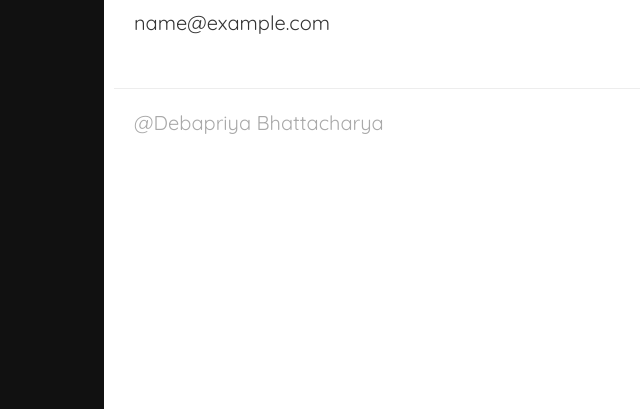
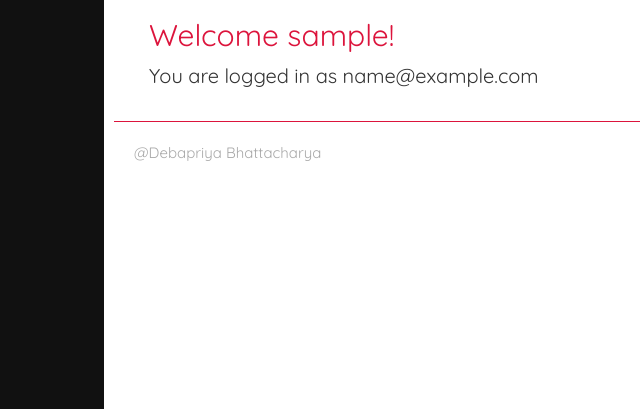
Before and after one commit to Code-Institute-Submissions/debapriya9b-onlineShop, a Django app: page /accounts/profile/ in a window 1360 px wide. Shown: the part 391-800 px from the top of the page, without its empty margins (56-696 px from the left). Run offline with Django 3.2, Linux system fonts and the light colour scheme; the visitor is signed in with stand-in values (Sample User, id 1); data comes from the database, SQL or seed files in the repository; some libraries are stand-ins or nearby versions; some web fonts are replaced.

Commit message:
Profile page modified,footer style changed

```diff
--- a/accounts/templates/profile.html
+++ b/accounts/templates/profile.html
@@ -4,7 +4,9 @@
 {% block page_heading %}{{ user }}'s Profile{% endblock %}
 
 {% block content %}
+<div class="container">
+<h2>Welcome {{ user.username }}!</h2>
+<p>You are logged in as {{ user.email }} </p>
 
-<p>{{ profile.user }}</p>
-<p>{{ profile.email }}</p>
+</div>
 {% endblock %}
--- a/static/css/styles.css
+++ b/static/css/styles.css
@@ -1,14 +1,16 @@
 body {
     font-family: 'Quicksand', sans-serif;
     padding-top: 100px;
+    min-height: 100vh;
 }
 
 footer {
-    margin-top: 40px;
+    margin-top: 20px;
     padding-top: 20px;
     padding-bottom: 20px;
-    border-top: 1px solid #ededed;
+    border-top: 1px solid #DC143C;
     color: #A9A9A9;
+    font-size: 15px;
 }
 
 .navbar-default {
@@ -203,7 +205,6 @@
     line-height: inherit;
     color: #DC143C;
     border: 0;
-    text-align: center;
 }
 
 @media screen and (min-width: 990px) {
@@ -211,3 +212,7 @@
     margin-left: 25%;
 }
 }
+
+h2 {
+    color:#DC143C;
+}
--- a/templates/base.html
+++ b/templates/base.html
@@ -87,7 +87,12 @@
     <img class="responsive-img" src="{% static 'img/bracelet.jpg' %}" alt="title image">
     <div class="intro-content">
         <h2>some quotes</h2>
-
+        <div class="display">
+            <form class="navbar-form" action="{% url 'search' %}" method="get">
+                <input type="text" name="q" placeholder="Search">
+                <!--<button type="search">Search</button>-->
+            </form>
+        </div>
     </div>
 </section>
 
```
